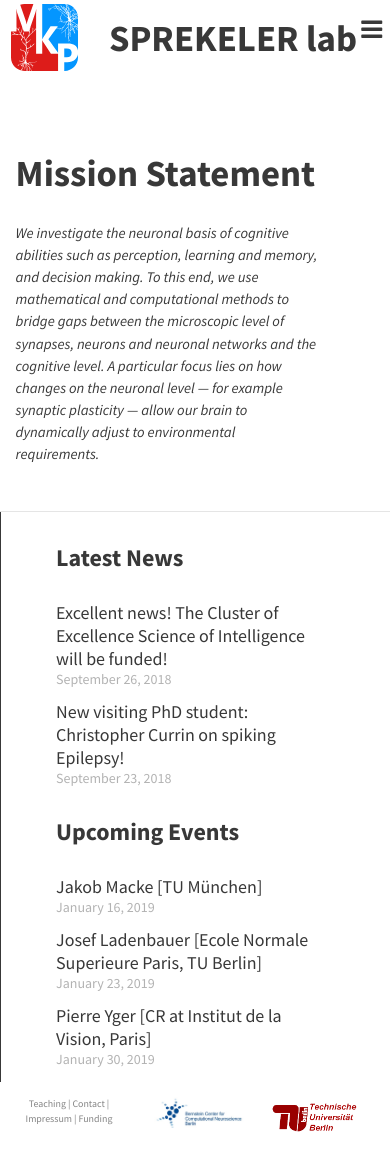
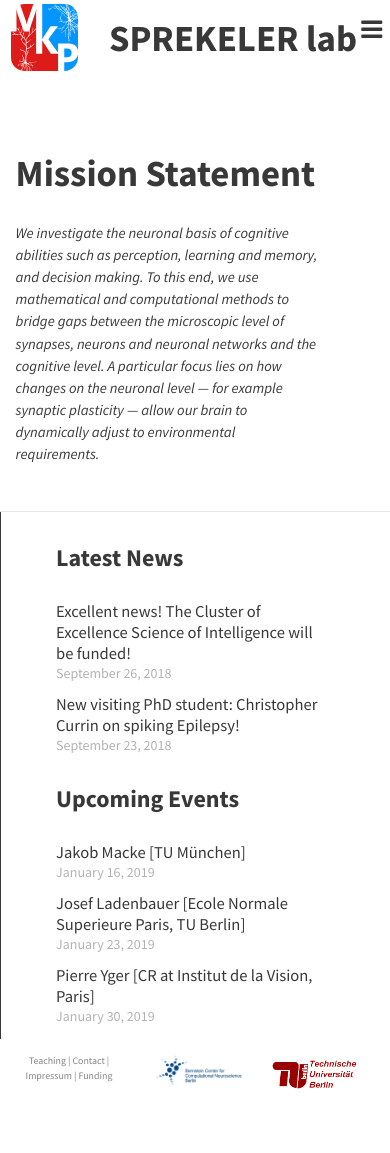
Before and after one commit to ge00rg/website-heroku, a Jekyll site: the page built from index.html, in a window 390 px wide. Built offline with Jekyll 4.4.1, drawn with Linux system fonts in a browser that asks for light colours; the list of posts is cut into pages by our own code; after the commit the page ends 1110 px from its top, so only the background shows below that.

Commit message:
changed font size of news on starting page

```diff
--- a/_sass/layouts/_index.scss
+++ b/_sass/layouts/_index.scss
@@ -192,7 +192,7 @@
     .side_posts {position: static; width: 85%; padding-left: 10%;}
     .side_posts a {font-size: 18px;}
     .side_events {position: static; width: 85%; padding-left: 10%;}
-    .side_events a {font-size: 18px;}
+    .side_events a {font-size: 0.9em;}
 }
 
 @media screen and (min-width: 1800px) {
```
